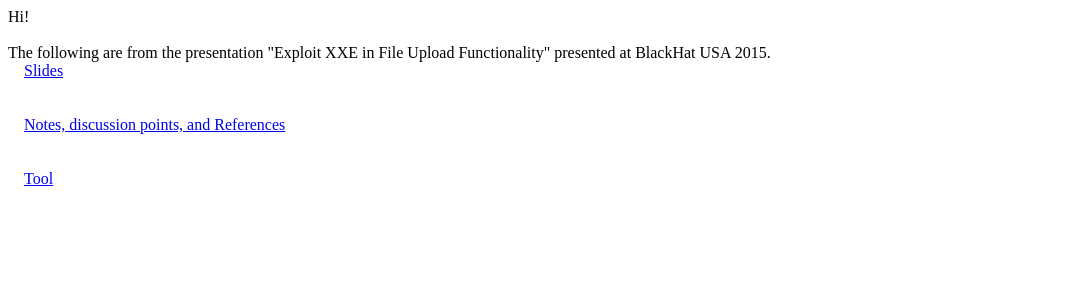
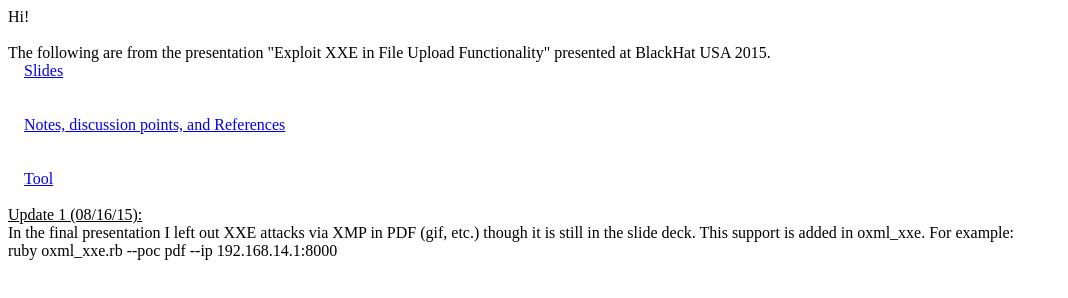
Before and after one commit to oxmlxxe/oxmlxxe.github.io, a plain HTML site: page index.html in a window 1280 px wide. Shown: the whole page, without its empty margins (0-1068 px from the left). Drawn offline with Linux system fonts and the light colour scheme.

Commit message:
XMP update

```diff
--- a/index.html
+++ b/index.html
@@ -9,3 +9,7 @@
 <br>
 
 &nbsp;&nbsp;&nbsp;&nbsp;<a href="https://github.com/BuffaloWill/oxml_xxe">Tool</a><br><br>
+
+<u>Update 1 (08/16/15):</u><br>
+In the final presentation I left out XXE attacks via XMP in PDF (gif, etc.) though it is still in the slide deck. This support is added in oxml_xxe. For example:<br>
+<t>ruby oxml_xxe.rb --poc pdf --ip 192.168.14.1:8000
```
